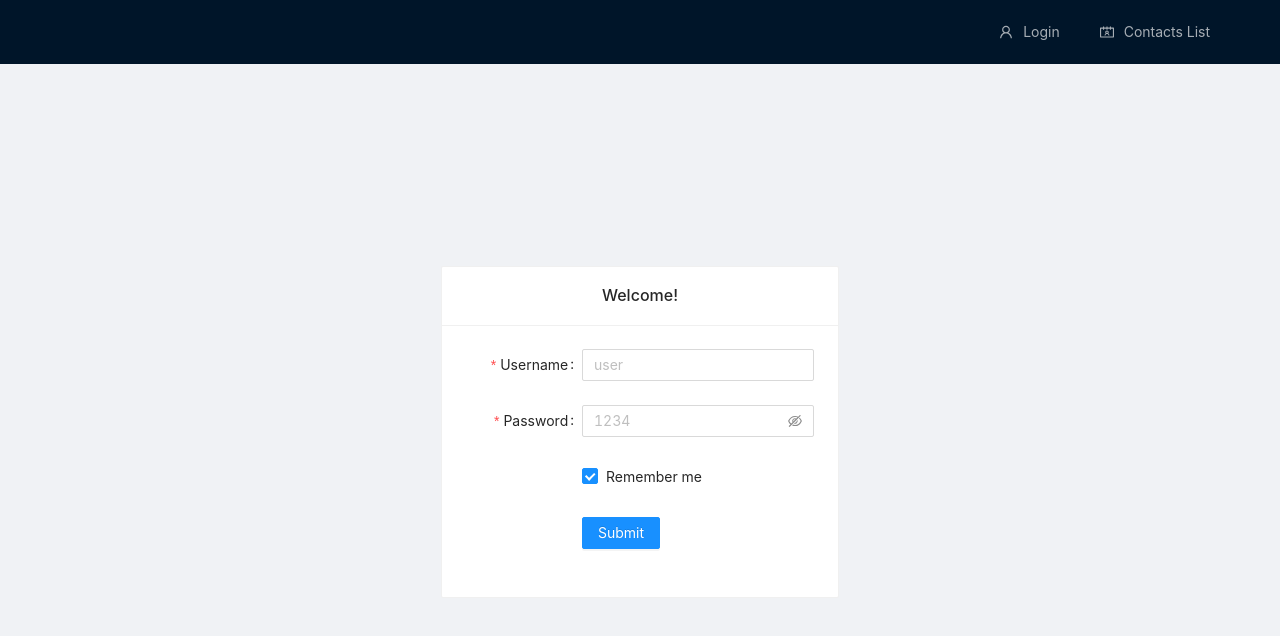
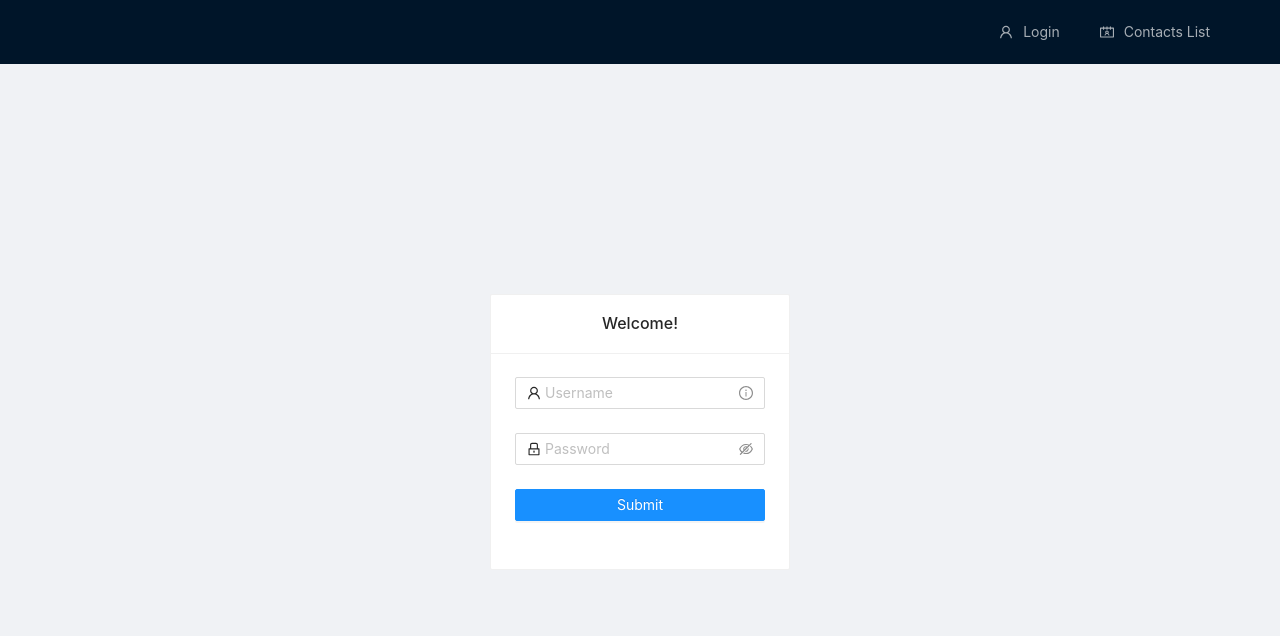
Before and after one commit to oromaniko/contact-list-react-redux-ts, a React (Create React App) app: page /login in a window 1280 px wide. Shown: the top 636 px of the page. Built offline with nearby package versions, Linux system fonts and the light colour scheme.

Commit message:
add tooltip to login form

```diff
--- a/src/components/LoginForm.tsx
+++ b/src/components/LoginForm.tsx
@@ -1,7 +1,12 @@
-import { Form, Checkbox, Button, Alert, Input, Card } from 'antd'
+import { Form, Button, Alert, Input, Card, Tooltip } from 'antd'
 import { useTypedSelector } from '../hooks/useTypedSelector'
 import { rules } from '../utils/rules'
 import { useActions } from '../hooks/useActions'
+import {
+    UserOutlined,
+    LockOutlined,
+    InfoCircleOutlined,
+} from '@ant-design/icons'
 
 const LoginForm = () => {
     const { login } = useActions()
@@ -14,70 +19,64 @@ const LoginForm = () => {
     const messages = {
         required: 'Please input your ${name}',
         string: {
-            max: '${label} is too long',
-            min: '${label} is too short',
+            max: '${name} is too long',
+            min: '${name} is too short',
         },
     }
 
     return (
-        <Card title='Welcome!' headStyle={{ textAlign: 'center' }}>
+        <Card
+            title='Welcome!'
+            headStyle={{ textAlign: 'center' }}
+            style={{ width: 300 }}
+        >
             <Form
-                name='basic'
-                labelCol={{
-                    span: 8,
-                }}
-                wrapperCol={{
-                    span: 30,
-                }}
+                name='login'
                 initialValues={{
                     remember: true,
                 }}
                 onFinish={handleLogin}
                 autoComplete='off'
                 validateMessages={messages}
-                className='position-rel'
             >
                 <Form.Item
-                    label='Username'
                     name='username'
                     rules={[rules.required(2), rules.max(20)]}
                 >
-                    <Input placeholder='user' />
+                    <Input
+                        prefix={<UserOutlined />}
+                        placeholder='Username'
+                        suffix={
+                            <Tooltip title='user | admin - 1234'>
+                                <InfoCircleOutlined
+                                    style={{ color: 'rgba(0,0,0,.45)' }}
+                                />
+                            </Tooltip>
+                        }
+                    />
                 </Form.Item>
 
                 <Form.Item
-                    label='Password'
                     name='password'
                     rules={[rules.required(4), rules.max(20)]}
                 >
-                    <Input.Password placeholder='1234' />
+                    <Input.Password
+                        prefix={<LockOutlined />}
+                        placeholder='Password'
+                    />
                 </Form.Item>
 
-                <Form.Item
-                    name='remember'
-                    valuePropName='checked'
-                    wrapperCol={{
-                        offset: 8,
-                        span: 16,
-                    }}
-                >
-                    <Checkbox>Remember me</Checkbox>
-                </Form.Item>
-
-                <Form.Item
-                    wrapperCol={{
-                        offset: 8,
-                        span: 16,
-                    }}
-                >
+                <Form.Item>
                     <Button
                         type='primary'
                         htmlType='submit'
                         loading={isLoading}
+                        block
                     >
                         Submit
                     </Button>
                 </Form.Item>
+
                 {errors && (
                     <Alert
                         message={errors}
```
